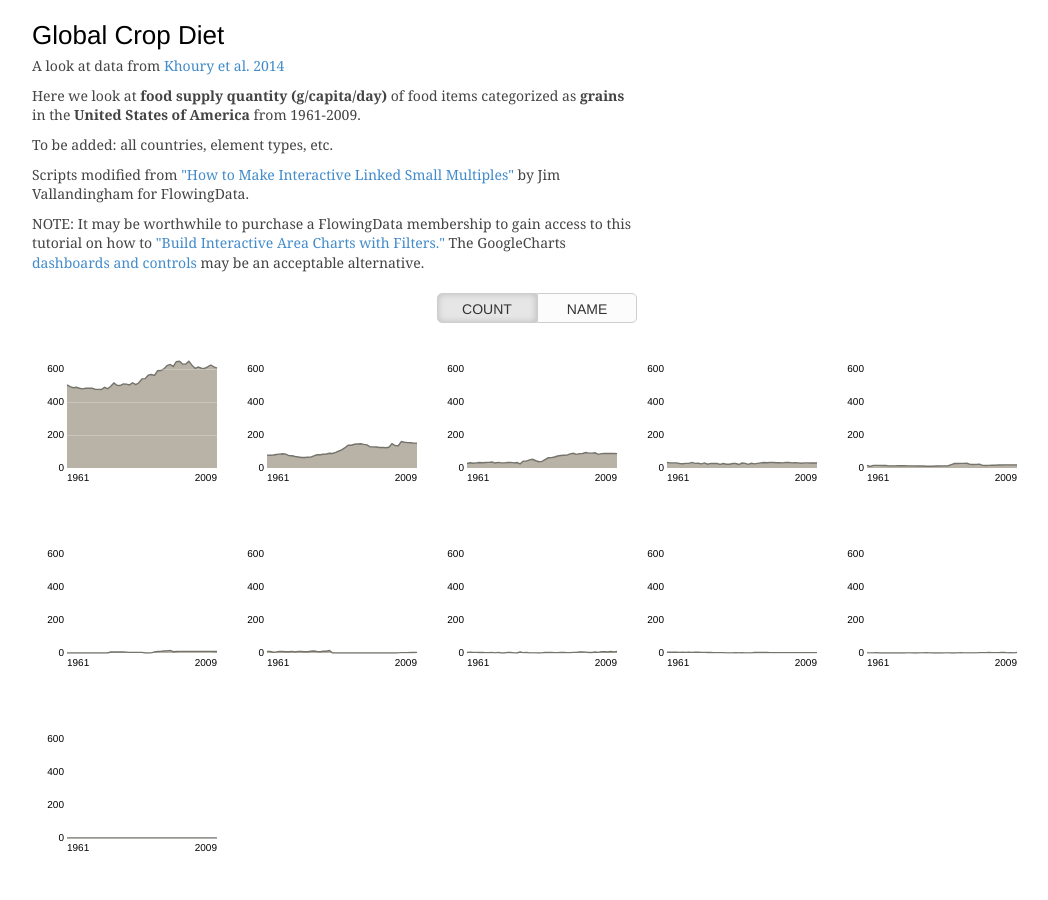
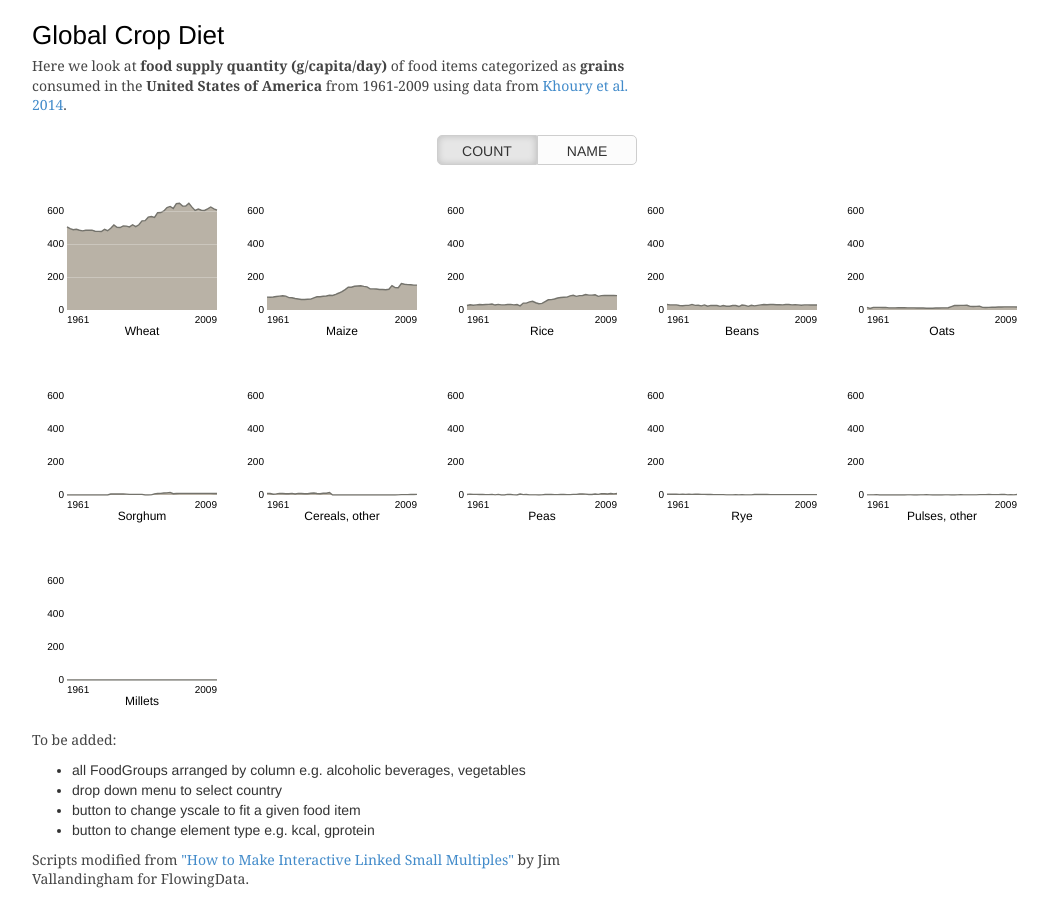
Before and after one commit to stevensotelo/skammlade.github.io, a Jekyll site: the page projects/201410-linked-small-multiples/linked_small_multiples/index.html, which Jekyll copies as it is, in a window 1280 px wide. Shown: the whole page, without its empty margins (98-1146 px from the left). Built offline with Jekyll 4.4.1, drawn with Linux system fonts in a browser that asks for light colours.

Commit message:
reset small_multiples.coffee file to original specs

```diff
--- a/projects/201410-linked-small-multiples/linked_small_multiples/coffee/small_multiples.coffee
+++ b/projects/201410-linked-small-multiples/linked_small_multiples/coffee/small_multiples.coffee
@@ -126,7 +126,7 @@ SmallMultiples = () ->
         .attr("class", "title")
         .attr("text-anchor", "middle")
         .attr("y", height)
-        .attr("dy", "4.3em")
+        .attr("dy", margin.bottom / 2 + 5)
         .attr("x", width / 2)
         .text((c) -> c.key)
 
--- a/projects/201410-linked-small-multiples/linked_small_multiples/index.html
+++ b/projects/201410-linked-small-multiples/linked_small_multiples/index.html
@@ -24,11 +24,8 @@
   <div class="container">
     <h1>Global Crop Diet</h1>
     <div id="lead">
-      <p>A look at data from <a href="http://dx.doi.org/10.1073/pnas.1313490111" target="_blank">Khoury et al. 2014</a></p>
-      <p>Here we look at <b>food supply quantity (g/capita/day)</b> of food items categorized as <b>grains</b> in the <b>United States of America</b> from 1961-2009.</p>
-      <p>To be added: all countries, element types, etc.</p>
-	  <p>Scripts modified from <a href="http://flowingdata.com/2014/10/15/linked-small-multiples/" target="_blank">"How to Make Interactive Linked Small Multiples"</a> by Jim Vallandingham for FlowingData.</p>
-	  <p>NOTE: It may be worthwhile to purchase a FlowingData membership to gain access to this tutorial on how to <a href="http://flowingdata.com/2012/01/05/build-interactive-time-series-charts-with-filters/" target="_blank">"Build Interactive Area Charts with Filters."</a> The GoogleCharts <a href="https://developers.google.com/chart/interactive/docs/gallery/controls#using-controls--and-dashboards" target="_blank">dashboards and controls </a> may be an acceptable alternative.</p>
+      <p>Here we look at <b>food supply quantity (g/capita/day)</b> of food items categorized as <b>grains</b> consumed in the <b>United States of America</b> from 1961-2009 using data from <a href="http://dx.doi.org/10.1073/pnas.1313490111" target="_blank">Khoury et al. 2014</a>.</p>
+
     </div>
     <div id="main">
       <div id="button-wrap">
@@ -69,5 +66,23 @@
     <script>window.attachEvent('onload',function(){CFInstall.check({mode:'overlay'})})</script>
   <![endif]-->
 
+  <div class="container">
+
+    <div id="lead">
+
+      <p>To be added:
+		<ul>
+			<li> all FoodGroups arranged by column e.g. alcoholic beverages, vegetables</li>
+			<li> drop down menu to select country</li>
+			<li> button to change yscale to fit a given food item</li>
+			<li> button to change element type e.g. kcal, gprotein</li>
+		</ul>
+	  </p>
+	  <p>Scripts modified from <a href="http://flowingdata.com/2014/10/15/linked-small-multiples/" target="_blank">"How to Make Interactive Linked Small Multiples"</a> by Jim Vallandingham for FlowingData.</p>
+
+    </div>
+
+  </div> <!--! end of #container -->
+
 </body>
 </html>
```
Also changed, not shown: other parts of projects/201410-linked-small-multiples/linked_small_multiples/index.html (+1 -1 lines).
